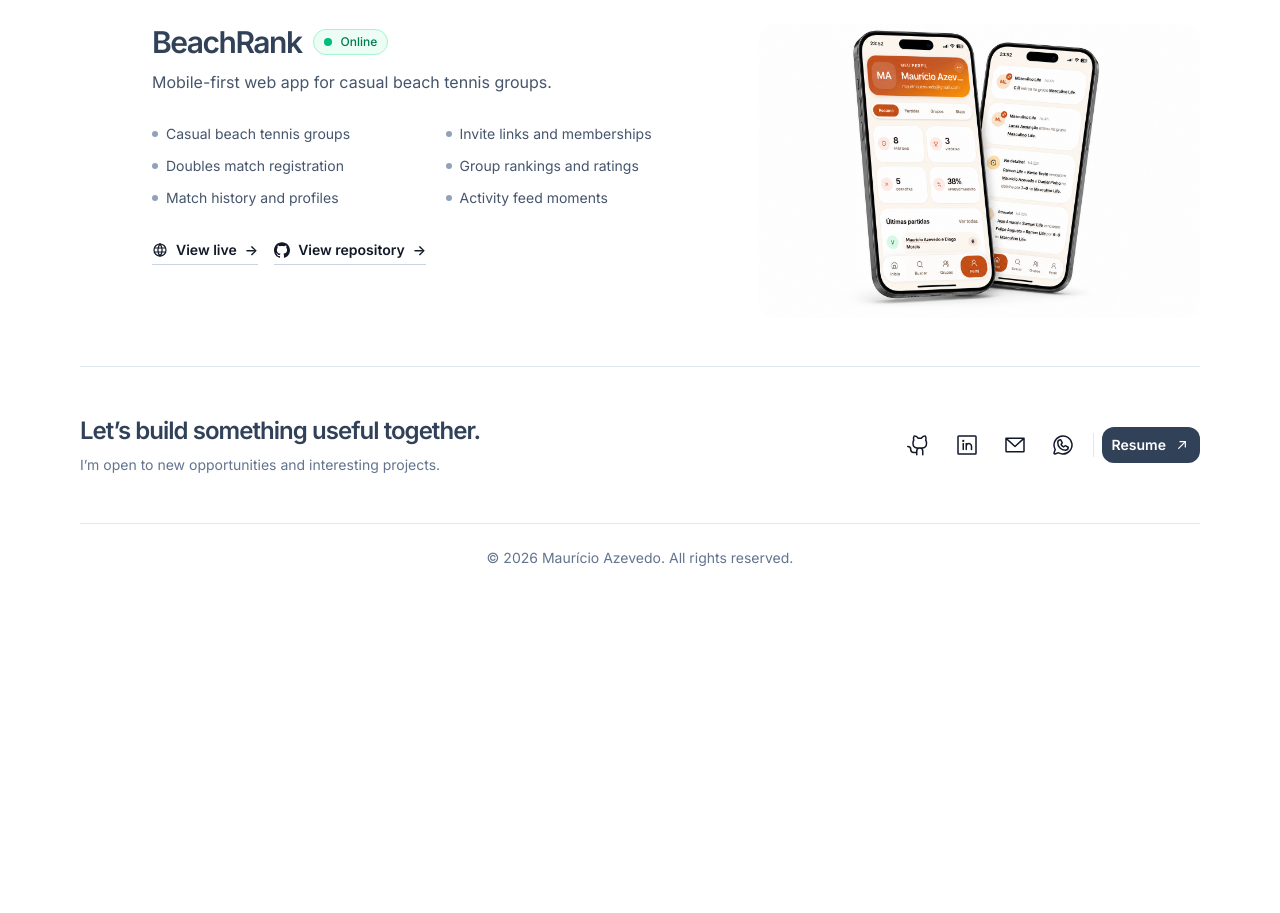
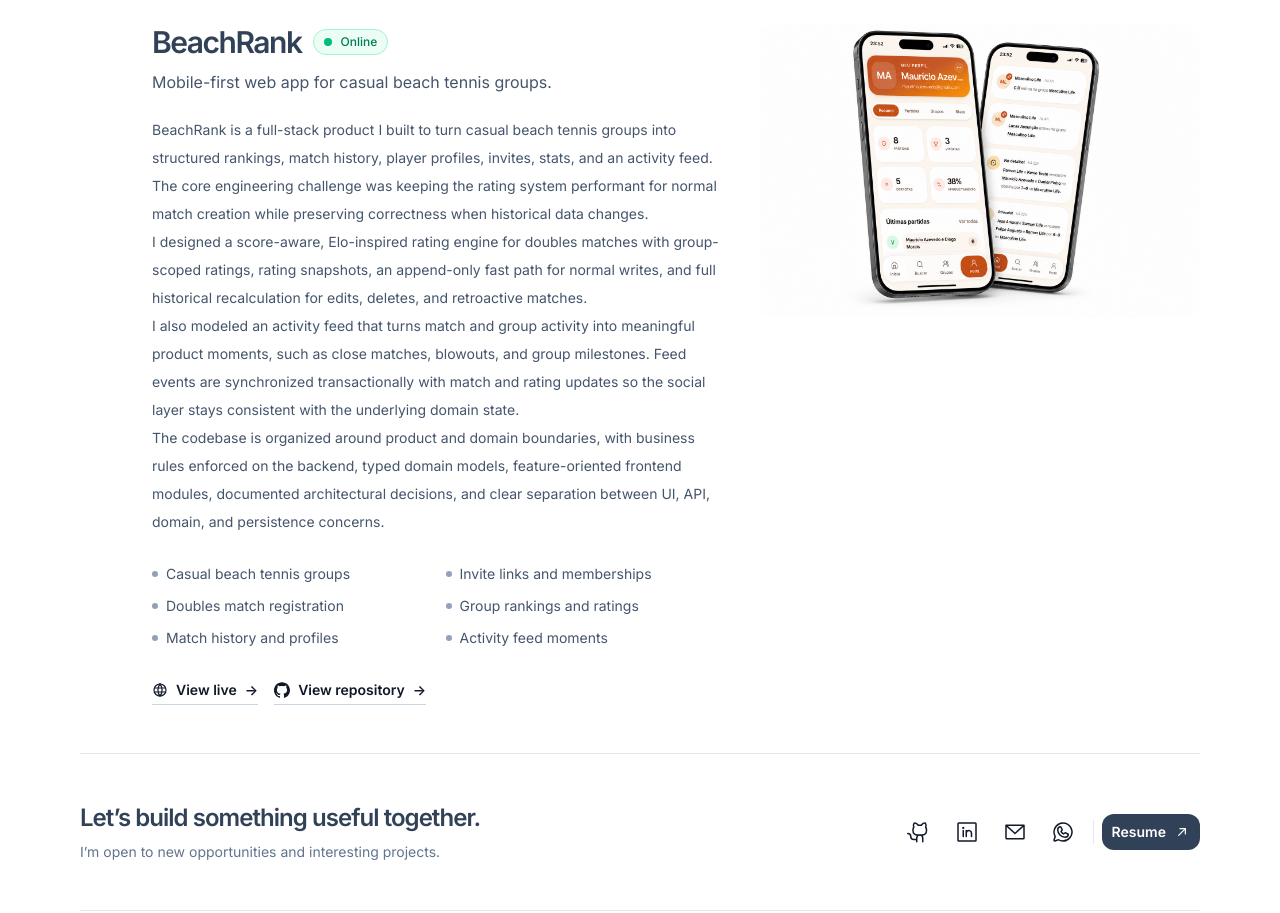
Before and after one commit to mauricio-azevedo/portfolio, a React (Vite) app: page / in a window 1280 px wide. Shown: the part 3029-3942 px from the top of the page. Before the commit the page ends 3629 px from the top, so only its background shows below. Built offline with nearby package versions, Linux system fonts and the light colour scheme.

Commit message:
Add BeachRank case study copy

```diff
--- a/src/data/portfolio.ts
+++ b/src/data/portfolio.ts
@@ -175,6 +175,12 @@ export const portfolioContent: Record<'en' | 'pt', PortfolioContent> = {
     featuredProject: {
       name: 'BeachRank',
       summary: 'Mobile-first web app for casual beach tennis groups.',
+      caseStudy: [
+        'BeachRank is a full-stack product I built to turn casual beach tennis groups into structured rankings, match history, player profiles, invites, stats, and an activity feed. The core engineering challenge was keeping the rating system performant for normal match creation while preserving correctness when historical data changes.',
+        'I designed a score-aware, Elo-inspired rating engine for doubles matches with group-scoped ratings, rating snapshots, an append-only fast path for normal writes, and full historical recalculation for edits, deletes, and retroactive matches.',
+        'I also modeled an activity feed that turns match and group activity into meaningful product moments, such as close matches, blowouts, and group milestones. Feed events are synchronized transactionally with match and rating updates so the social layer stays consistent with the underlying domain state.',
+        'The codebase is organized around product and domain boundaries, with business rules enforced on the backend, typed domain models, feature-oriented frontend modules, documented architectural decisions, and clear separation between UI, API, domain, and persistence concerns.',
+      ],
       liveUrl: 'https://beachrank-eight.vercel.app/',
       repositoryUrl: 'https://github.com/mauricio-azevedo/beachrank',
       image: beachRankImage,
@@ -323,6 +329,12 @@ export const portfolioContent: Record<'en' | 'pt', PortfolioContent> = {
     featuredProject: {
       name: 'BeachRank',
       summary: 'Aplicação web mobile-first para grupos casuais de beach tennis.',
+      caseStudy: [
+        'BeachRank é um produto full stack que construí para transformar grupos casuais de beach tennis em rankings estruturados, histórico de partidas, perfis de jogadores, convites, estatísticas e um feed de atividades. O principal desafio de engenharia foi manter o sistema de rating performático para criação normal de partidas sem perder correção quando dados históricos mudam.',
+        'Projetei um motor de rating inspirado em Elo e sensível ao placar para partidas em duplas, com ratings por grupo, snapshots de rating, um fast path append-only para escritas normais e recálculo histórico completo para edições, deleções e partidas retroativas.',
+        'Também modelei um feed de atividades que transforma partidas e atividade de grupo em momentos relevantes de produto, como partidas apertadas, blowouts e marcos do grupo. Os eventos do feed são sincronizados transacionalmente com atualizações de partidas e ratings para manter a camada social consistente com o estado de domínio.',
+        'O código é organizado em torno de fronteiras de produto e domínio, com regras de negócio aplicadas no backend, modelos de domínio tipados, módulos frontend orientados por feature, decisões arquiteturais documentadas e separação clara entre UI, API, domínio e persistência.',
+      ],
       liveUrl: 'https://beachrank-eight.vercel.app/',
       repositoryUrl: 'https://github.com/mauricio-azevedo/beachrank',
       image: beachRankImage,
```
